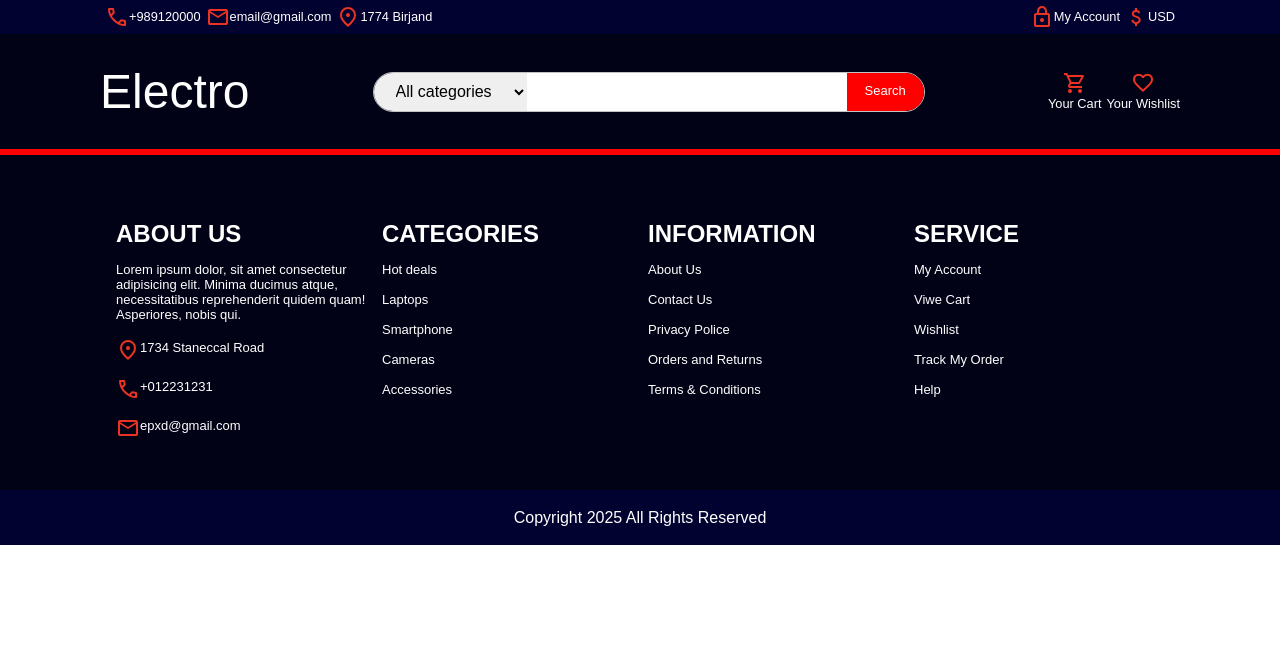
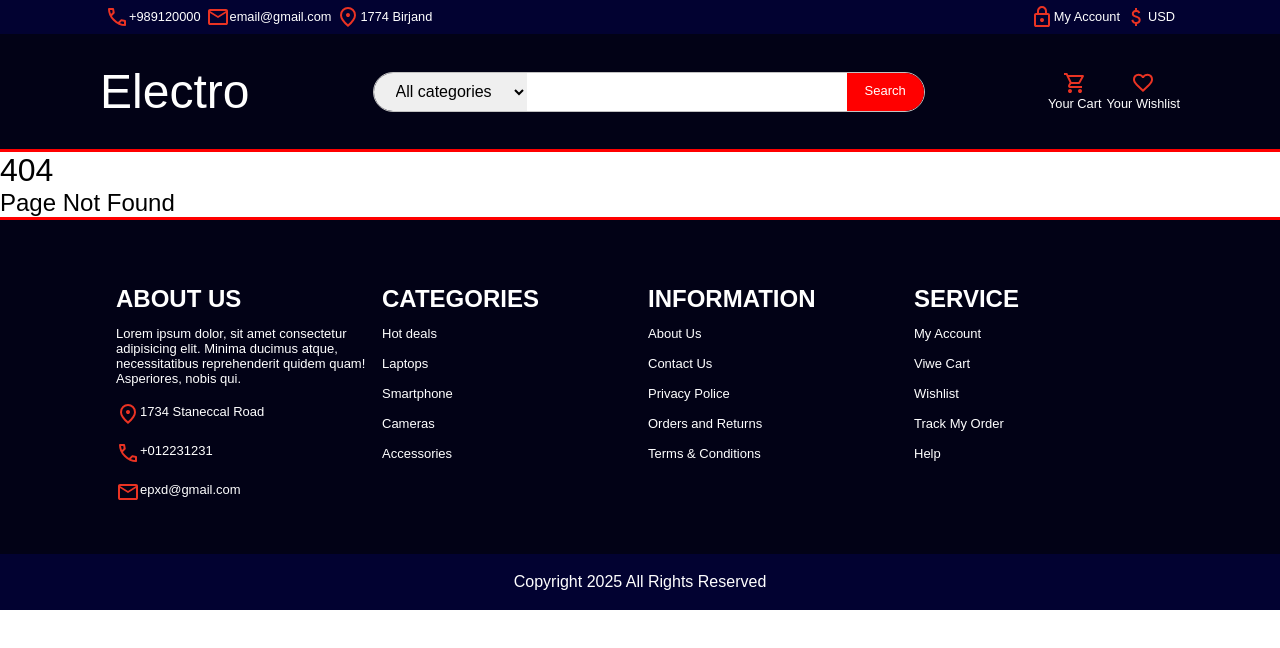
Before and after one commit to Erfanfooladii/ShopProjectReact, a React (Vite) app: page /1 in a window 1280 px wide. Shown: the top 648 px of the page. Built offline with nearby package versions, Linux system fonts and the light colour scheme; no server answers.

Commit message:
docs: route to not found page

```diff
--- a/src/Layouts/MainLayouts/index.jsx
+++ b/src/Layouts/MainLayouts/index.jsx
@@ -1,27 +1,44 @@
-import { Route, Routes } from 'react-router-dom'
-import './index.css'
-import { GetApiProvider } from '../../Contexts/getApiContext'
-import { SearchProvider } from '../../Contexts/searchContext'
-import Header from '../Header'
-import HomePage from '../../Pages/Home'
-import ProductPage from '../../Pages/ProductPage'
-import Footer from '../Footer'
-import Page404 from '../../Pages/404'
+import { Route, Routes, useLocation } from 'react-router-dom';
+import './index.css';
+import { GetApiContext } from '../../Contexts/getApiContext';
+import Header from '../Header';
+import HomePage from '../../Pages/Home';
+import ProductPage from '../../Pages/ProductPage';
+import Footer from '../Footer';
+import Page404 from '../../Pages/404';
+import { useContext, useEffect, useState } from 'react';
 
 function MainLayouts() {
+  const [validIds, setValidIds] = useState([]);
+  const { dataApi } = useContext(GetApiContext);
+  const { pathname } = useLocation();
+
+  useEffect(() => {
+    if (dataApi.productsData) {
+      const listId = dataApi.productsData.map(item => item._id);
+      setValidIds(listId);
+    }
+  }, [dataApi.productsData]);
+
+  const isValidPath = validIds.includes(pathname.slice(1));
+  const status = !isValidPath;
+
   return (
-    <GetApiProvider>
-        <SearchProvider>
-          <Header/>
-          <Routes>
-            <Route path='*' element={<Page404 />} />
+    <>
+      <Header />
+      <Routes>
+        {status && pathname !== '/' ? (
+          <Route path='*' element={<Page404 />} />
+        ) : (
+          <>
             <Route path='/' element={<HomePage />} />
             <Route path='/:id' element={<ProductPage />} />
-          </Routes>
-          <Footer/>
-        </SearchProvider>
-      </GetApiProvider>
-  )
+          </>
+        )}
+      </Routes>
+      <Footer />
+    </>
+  );
 }
 
 export default MainLayouts;
--- a/src/main.jsx
+++ b/src/main.jsx
@@ -4,11 +4,17 @@ import './index.css'
 import 'normalize.css'
 import { BrowserRouter } from 'react-router-dom'
 import MainLayouts from './Layouts/MainLayouts'
+import { GetApiProvider } from './Contexts/getApiContext'
+import { SearchProvider } from './Contexts/searchContext'
 
 createRoot(document.getElementById('root')).render(
   <StrictMode>
     <BrowserRouter>
-      <MainLayouts />
+      <GetApiProvider>
+        <SearchProvider>
+          <MainLayouts />
+        </SearchProvider>
+      </GetApiProvider>
     </BrowserRouter>
   </StrictMode>
 )
```
